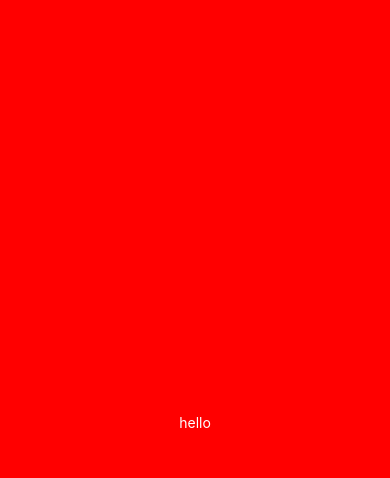
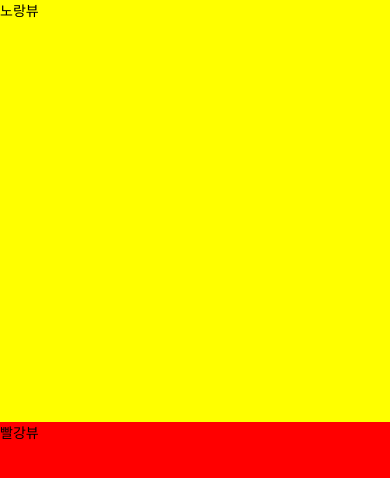
Before and after one commit to jsh612/weather_app, a React Native app: screen / in a window 390 px wide. Shown: the top 478 px of the page. Built offline with nearby package versions, Linux system fonts and the light colour scheme.

Commit message:
#1.0 Layouts with Flexbox in React Native

```diff
--- a/App.js
+++ b/App.js
@@ -4,7 +4,12 @@ import { StyleSheet, Text, View } from "react-native";
 export default function App() {
   return (
     <View style={styles.container}>
-      <Text style={styles.text}>hello</Text>
+      <View style={styles.yellowView}>
+        <Text>노랑뷰</Text>
+      </View>
+      <View style={styles.redView}>
+        <Text>빨강뷰</Text>
+      </View>
     </View>
   );
 }
@@ -12,11 +17,14 @@ export default function App() {
 const styles = StyleSheet.create({
   container: {
     flex: 1,
-    backgroundColor: "red",
-    alignItems: "center",
-    justifyContent: "center"
+    backgroundColor: "skyblue"
   },
-  text: {
-    color: "white"
+  yellowView: {
+    flex: 1,
+    backgroundColor: "yellow"
+  },
+  redView: {
+    flex: 1,
+    backgroundColor: "red"
   }
 });
```
